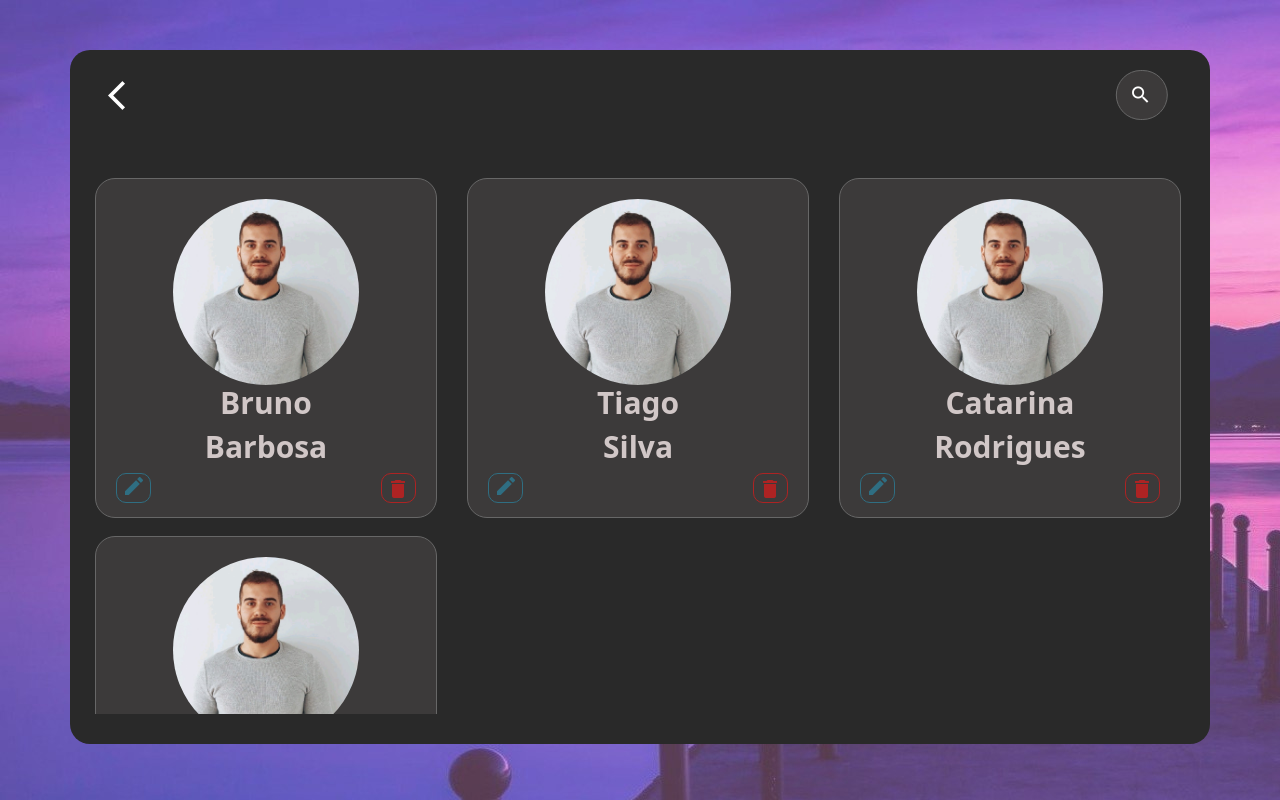
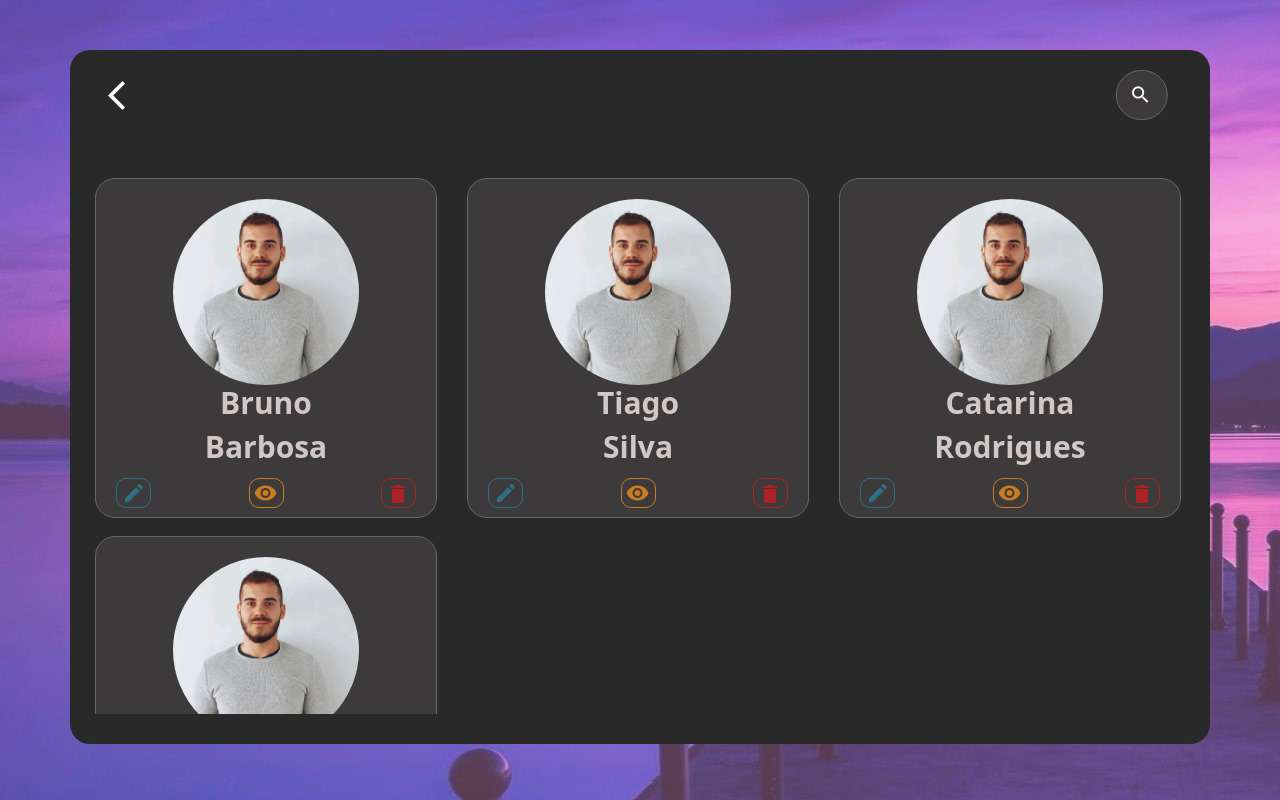
Before and after one commit to brunow8/ReactJS_AspNetCore_Crud, a React (Create React App) app in the folder person-management/: page / in a window 1280 px wide. Both pictures are taken after a click on the element 355 px from the left and 400 px from the top of the page. Built offline with nearby package versions, Linux system fonts and the light colour scheme.

Commit message:
ViewPerson.jsx

```diff
--- a/person-management/src/App.jsx
+++ b/person-management/src/App.jsx
@@ -5,6 +5,7 @@ import ViewPersonsCard from "./components/Home/ViewPersonsCard";
 import MainContainer from "./components/Shared/MainContainer";
 import AllPersons from "./components/Persons/AllPersons";
 import CreatePerson from "./components/Persons/CreatePerson";
+import ViewPerson from "./components/Persons/ViewPerson";
 
 const App = () => {
 
@@ -13,8 +14,65 @@ const App = () => {
     homePage: true,
     allPersons: false,
     createPerson: false,
+    viewPerson: false,
+    editPerson: false,
   });
 
+  const [personToView, setPersonToView] = useState({});
+  const [initialPersons, setInitialPersons] = useState([
+    {
+      id: "1",
+      firstName: "Bruno",
+      lastName: "Barbosa",
+      birthday: "13/03/1999",
+      gender: "Male",
+      nif: "987654321",
+      cellphone: "987654321",
+      zipcode: "4421-003",
+      streetAddress: "Rua das Flores 753",
+      email: "example@gmail.com",
+      photo: "personImage.jfif",
+    },
+    {
+      id: "2",
+      firstName: "Tiago",
+      lastName: "Silva",
+      birthday: "13/03/1999",
+      gender: "Male",
+      nif: "987654321",
+      cellphone: "987654321",
+      zipcode: "4421-003",
+      streetAddress: "Rua das Flores 753",
+      email: "example@gmail.com",
+      photo: "personImage.jfif",
+    },
+    {
+      id: "3",
+      firstName: "Catarina",
+      lastName: "Rodrigues",
+      birthday: "13/03/1999",
+      gender: "Female",
+      nif: "987654321",
+      cellphone: "987654321",
+      zipcode: "4421-003",
+      streetAddress: "Rua das Flores 753",
+      email: "example@gmail.com",
+      photo: "personImage.jfif",
+    },
+    {
+      id: "4",
+      firstName: "Silvía",
+      lastName: "Campos",
+      birthday: "13/03/1999",
+      gender: "Other",
+      nif: "987654321",
+      cellphone: "987654321",
+      zipcode: "4421-003",
+      streetAddress: "Rua das Flores 753",
+      email: "example@gmail.com",
+      photo: "personImage.jfif",
+    },
+  ]);
   //Function that will receive the location of the user in the application and that
   //will close that respective component and change it to the home page
   const GoBack = (data) => {
@@ -25,6 +83,10 @@ const App = () => {
     }else if(data === "createPerson"){
       setAppSettings((prevState) => {
         return { ...prevState, createPerson: false, homePage: true };
+      });
+    }else if(data === "viewPerson"){
+      setAppSettings((prevState) => {
+        return { ...prevState, allPersons: true, viewPerson: false };
       });
     }
   };
@@ -43,6 +105,13 @@ const App = () => {
     }
   };
 
+  const personView = (person) => {
+    setAppSettings((prevState) => {
+      return { ...prevState, viewPerson: true, allPersons: false };
+    });
+    setPersonToView(person);
+  }
+
   //Simple validation to show the correct HTML of the component the user is.
   let content = "";
   if (appSettings.homePage) {
@@ -53,9 +122,11 @@ const App = () => {
       </>
     );
   } else if (appSettings.allPersons) {
-    content = <AllPersons GoBack={GoBack} />;
+    content = <AllPersons GoBack={GoBack} initialPersons={initialPersons} personView={personView} />;
   } else if (appSettings.createPerson) {
     content = <CreatePerson GoBack={GoBack} />;
+  } else if(appSettings.viewPerson){
+    content = <ViewPerson GoBack={GoBack} personDetails={personToView}/>
   }
 
   return (
--- a/person-management/src/components/Cards/PersonCard.jsx
+++ b/person-management/src/components/Cards/PersonCard.jsx
@@ -1,11 +1,14 @@
 import React from "react";
 import personImage from "./../../images/personImage.jfif";
-import style from './../../css/AllPersons.module.css'
+import style from "./../../css/AllPersons.module.css";
 
 const PersonCard = (props) => {
   const deletePerson = (data) => {
-    props.onHandlerInput(data);
-  }
+    props.onHandlerDeleteInput(data);
+  };
+  const viewPerson = (data) => {
+    props.onHandlerView(data);
+  };
   return (
     <div className="col-md-4 col-sm-6 col-12 d-flex justify-content-center">
       <div className={`${style.personCard} mt-2`}>
@@ -18,17 +21,31 @@ const PersonCard = (props) => {
             />
           </div>
           <div className="d-flex justify-content-center">
-            <h4 className={style.namePersonCard}>{props.personDetails.firstName}</h4>
+            <h4 className={style.namePersonCard}>
+              {props.personDetails.firstName}
+            </h4>
           </div>
           <div className="d-flex justify-content-center">
-            <h4 className={style.namePersonCard}>{props.personDetails.lastName}</h4>
+            <h4 className={style.namePersonCard}>
+              {props.personDetails.lastName}
+            </h4>
           </div>
           <div
-            className="d-flex justify-content-between"
-            style={{ width: "100%" }}
+            className={`d-flex justify-content-between ${style.divIconsPersonCard}`}
           >
             <span className={`material-icons ${style.editButton}`}>edit</span>
-            <span className={`material-icons ${style.deleteButton}`} onClick={() => deletePerson(props.personDetails)}>delete</span>
+            <span
+              className={`material-icons ${style.viewButton}`}
+              onClick={() => viewPerson(props.personDetails)}
+            >
+              visibility
+            </span>
+            <span
+              className={`material-icons ${style.deleteButton}`}
+              onClick={() => deletePerson(props.personDetails)}
+            >
+              delete
+            </span>
           </div>
         </div>
       </div>
--- a/person-management/src/components/Persons/AllPersons.jsx
+++ b/person-management/src/components/Persons/AllPersons.jsx
@@ -7,60 +7,6 @@ import Swal from "sweetalert2";
 
 
 const AllPersons = (props) => {
-  const [initialPersons, setInitialPersons] = useState([
-    {
-      id: "1",
-      firstName: "Bruno",
-      lastName: "Barbosa",
-      birthday: "13/03/1999",
-      gender: "Male",
-      nif: "987654321",
-      cellphone: "987654321",
-      zipcode: "4421-003",
-      streetAddress: "Rua das Flores 753",
-      email: "example@gmail.com",
-      photo: "personImage.jfif",
-    },
-    {
-      id: "2",
-      firstName: "Tiago",
-      lastName: "Silva",
-      birthday: "13/03/1999",
-      gender: "Male",
-      nif: "987654321",
-      cellphone: "987654321",
-      zipcode: "4421-003",
-      streetAddress: "Rua das Flores 753",
-      email: "example@gmail.com",
-      photo: "personImage.jfif",
-    },
-    {
-      id: "3",
-      firstName: "Catarina",
-      lastName: "Rodrigues",
-      birthday: "13/03/1999",
-      gender: "Female",
-      nif: "987654321",
-      cellphone: "987654321",
-      zipcode: "4421-003",
-      streetAddress: "Rua das Flores 753",
-      email: "example@gmail.com",
-      photo: "personImage.jfif",
-    },
-    {
-      id: "4",
-      firstName: "Silvía",
-      lastName: "Campos",
-      birthday: "13/03/1999",
-      gender: "Other",
-      nif: "987654321",
-      cellphone: "987654321",
-      zipcode: "4421-003",
-      streetAddress: "Rua das Flores 753",
-      email: "example@gmail.com",
-      photo: "personImage.jfif",
-    },
-  ]);
   const [searchText, setSearchText] = useState("");
 
   const OnHandlerSearchText = (searchText) => {
@@ -68,6 +14,7 @@ const AllPersons = (props) => {
   };
 
   const deleteHandler = (data) => {
+    //"data" is the person that he have to pass in the body request to the api call to delete the user from the database
     Swal.fire({
       title: "Are you sure you want to delete this person?",
       text: "If deleted you won’t be able to recover it!",
@@ -79,17 +26,22 @@ const AllPersons = (props) => {
     }).then((result) => {
       if (result.isConfirmed) {
         Swal.fire("Deleted!", "Person deleted with sucess!", "success");
+        //API CALL TO DELETE USER FROM THE DATABASE
       }
     });
   };
+
+  const viewHandler = (person) => {
+    props.personView(person);
+  }
   return (
     <>
       <GoBackArrow location={"allPersons"} allPersons={props.GoBack} />
       <SearchbarInput OnHandlerSearchText={OnHandlerSearchText} />
       <div className={`row ${style.personContainer} scrollbar`}>
-        {initialPersons.filter(person => person.firstName.toLocaleLowerCase().includes(searchText.toLocaleLowerCase())).map((person, index) => {
+        {props.initialPersons.filter(person => person.firstName.toLocaleLowerCase().includes(searchText.toLocaleLowerCase())).map((person, index) => {
           return(
-            <PersonCard key={person.id} onHandlerInput={deleteHandler} personDetails={person}/>
+            <PersonCard key={person.id} onHandlerView={viewHandler} onHandlerDeleteInput={deleteHandler} personDetails={person}/>
           )
         })}
       </div>
--- a/person-management/src/components/Persons/CreatePerson.jsx
+++ b/person-management/src/components/Persons/CreatePerson.jsx
@@ -99,6 +99,7 @@ const CreatePerson = (props) => {
         src={newPerson.photo}
         changePhotoName={changePhotoName}
         errors={errors.photo}
+        disabled={false}
       />
       <InputText
         value={newPerson.firstName}
--- /dev/null
+++ b/person-management/src/components/Persons/ViewPerson.jsx
@@ -0,0 +1,71 @@
+import React from "react";
+import GenderSelectBox from "../Others/GenderSelectBox";
+import InputImage from "../Others/InputImage";
+import InputText from "../Others/InputText";
+import GoBackArrow from "../Shared/GoBackArrow";
+const ViewPerson = (props) => {
+  return (
+    <>
+      <GoBackArrow location={"viewPerson"} viewPerson={props.GoBack} />
+      <InputImage src={"personImage.jfif"} disabled={true}/>
+      <InputText
+        name={"firstName"}
+        value={props.personDetails.firstName}
+        labelName={"First Name"}
+        disabled={true}
+      />
+      <InputText
+        name={"lastName"}
+        value={props.personDetails.lastName}
+        labelName={"Last Name"}
+        type={"name"}
+        disabled={true}
+      />
+      <InputText
+        name={"birthday"}
+        value={props.personDetails.birthday}
+        labelName={"Date of Birth"}
+        type={"text"}
+        disabled={true}
+      />
+      <GenderSelectBox gender={props.personDetails.gender} disabled={true} />
+      <InputText
+        name={"nif"}
+        value={props.personDetails.nif}
+        labelName={"Nif"}
+        type={"text"}
+        disabled={true}
+      />
+      <InputText
+        value={props.personDetails.cellphone}
+        name={"cellphone"}
+        labelName={"Cellphone"}
+        type={"text"}
+        disabled={true}
+      />
+      <InputText
+        value={props.personDetails.streetAddress}
+        name={"streetAddress"}
+        labelName={"Street Address"}
+        type={"address"}
+        disabled={true}
+      />
+      <InputText
+        value={props.personDetails.zipcode}
+        name={"zipcode"}
+        labelName={"Zip Code"}
+        type={"zip"}
+        disabled={true}
+      />
+      <InputText
+        value={props.personDetails.email}
+        name={"email"}
+        labelName={"Email"}
+        type={"email"}
+        disabled={true}
+      />
+    </>
+  );
+};
+
+export default ViewPerson;
--- a/person-management/src/components/Shared/GoBackArrow.jsx
+++ b/person-management/src/components/Shared/GoBackArrow.jsx
@@ -6,6 +6,8 @@ const GoBackArrow = (props) => {
       props.allPersons(data);
     }else if(data === "createPerson"){
       props.createPerson(data);
+    }else if(data === "viewPerson"){
+      props.viewPerson(data);
     }
   };
   return (
--- a/person-management/src/css/AllPersons.module.css
+++ b/person-management/src/css/AllPersons.module.css
@@ -15,7 +15,6 @@
   display: flex;
   justify-content: center;
   border: 1px solid #676767;
-    cursor: pointer;
   height: 340px;
   margin-bottom: 10px;
 }
@@ -25,6 +24,12 @@
   border: 1px solid #0b0b0b;
 }
 
+.divIconsPersonCard {
+  width: 100%;
+  padding-right: 20px;
+  padding-left: 20px;
+  margin-top: 5px;
+}
 .imagePersonCard {
   width: 90%;
   height: 55%;
@@ -33,7 +38,8 @@
 }
 
 .namePersonCard {
-    font-family: system-ui, -apple-system, BlinkMacSystemFont, 'Segoe UI', Roboto, Oxygen, Ubuntu, Cantarell, 'Open Sans', 'Helvetica Neue', sans-serif;
+  font-family: system-ui, -apple-system, BlinkMacSystemFont, "Segoe UI", Roboto,
+    Oxygen, Ubuntu, Cantarell, "Open Sans", "Helvetica Neue", sans-serif;
   color: rgb(209, 199, 199);
   font-size: 30px;
   font-weight: 600;
@@ -47,7 +53,8 @@
   display: flex;
   justify-content: center;
   color: #2f6e82;
-    margin-left: 20px;
+  cursor: pointer;
+  padding-top: 2px;
 }
 
 .editButton:hover {
@@ -63,8 +70,8 @@
   display: flex;
   justify-content: center;
   color: #ad2323;
-    margin-right: 20px;
   padding-top: 3px;
+  cursor: pointer;
 }
 
 .deleteButton:hover {
@@ -72,10 +79,27 @@
   color: rgb(227, 220, 220);
 }
 
-.createPersonButton{
+.viewButton{
+    width: 35px;
+  height: 30px;
+  border: 1px solid #cb7b20;
+  border-radius: 10px;
+  display: flex;
+  justify-content: center;
+  color: #cb7b20;
+  padding: 2px;
+  cursor: pointer;
+  padding-left: 1px;
+}
+
+.viewButton:hover{
+    background: #cb7b20;
+    color: rgb(227, 220, 220);
+}
+.createPersonButton {
   width: 50%;
-    color: #2F6E82;
-    border: 1px solid #2F6E82;
+  color: #2f6e82;
+  border: 1px solid #2f6e82;
   display: flex;
   justify-content: center;
   align-items: center;
@@ -86,9 +110,9 @@
   margin-bottom: 30px;
 }
 
-  .createPersonButton:hover{
-    color: #D9D9D9;
-    background: #2F6E82;
+.createPersonButton:hover {
+  color: #d9d9d9;
+  background: #2f6e82;
 }
 
 @media only screen and (min-width: 1400px) {
@@ -127,18 +151,6 @@
     height: 75vh;
   }
 }
-
-
-
-
-
-
-
-
-
-
-
-
 
 /* INPUT SEARCH BAR */
 
```
Also changed, not shown: person-management/src/components/Others/InputImage.jsx (+15 -0 lines), person-management/src/css/InputImage.module.css (+10 -0 lines). Lines whose indentation alone changed are shown as unchanged.
